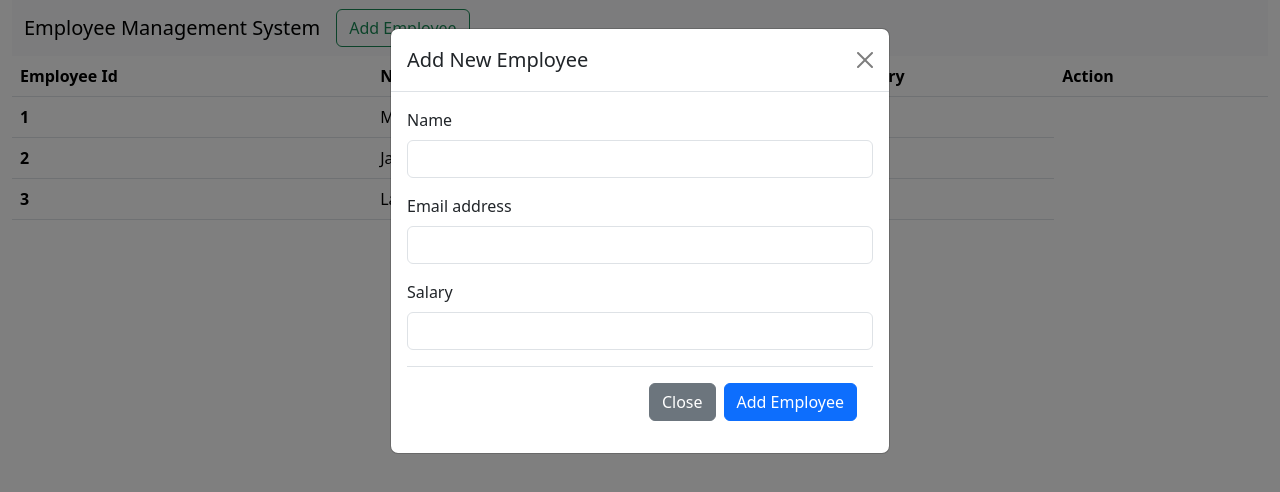
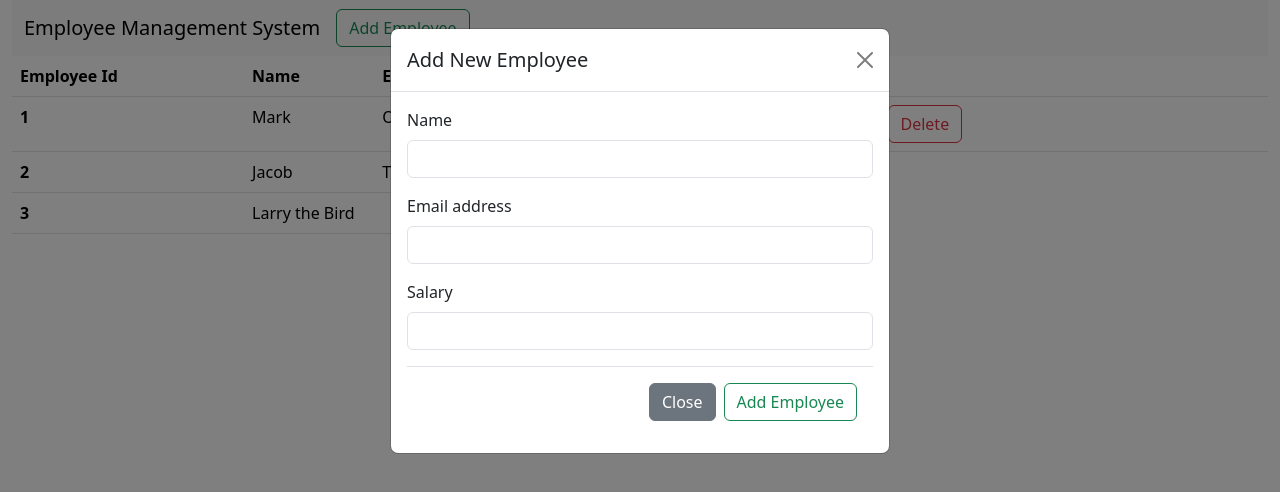
Before and after one commit to madhusankha90/Employee-Management-System, an Angular app in the folder employee-management-system/: page / in a window 1280 px wide. Both pictures are taken after a click on the button "Add Employee". Shown: the top 492 px of the page. Built offline with nearby package versions, Linux system fonts and the light colour scheme; no server answers.

Commit message:
add modal

```diff
--- a/employee-management-system/src/app/component/dashboard/dashboard.component.html
+++ b/employee-management-system/src/app/component/dashboard/dashboard.component.html
@@ -26,18 +26,23 @@
         <th scope="row">1</th>
         <td>Mark</td>
         <td>Otto</td>
-        <td></td>
+        <td>yyy</td>
+        <td>
+
+           <button type="button" class="btn btn-outline-primary me-2" data-bs-toggle="modal" data-bs-target="#editEmployee" (click)="editEmployee()">Edit Employee Details</button>
+            <button type="button" class="btn btn-outline-danger">Delete</button>
+        </td>
       </tr>
       <tr>
         <th scope="row">2</th>
         <td>Jacob</td>
         <td>Thornton</td>
-        <td></td>
+        <td>ddff</td>
       </tr>
       <tr>
         <th scope="row">3</th>
         <td colspan="2">Larry the Bird</td>
-        <td></td>
+        <td>dddd</td>
       </tr>
     </tbody>
   </table>
@@ -71,7 +76,7 @@
           <!--<button type="submit" class="btn btn-primary">Submit</button>-->
           <div class="modal-footer">
             <button type="button" class="btn btn-secondary" data-bs-dismiss="modal">Close</button>
-            <button type="button" class="btn btn-primary" (click)="addEmployee()">Add Employee</button>
+            <button type="button" class="btn btn-outline-success" (click)="addEmployee()">Add Employee</button>
           </div>
 
 
@@ -86,4 +91,45 @@
 </div>
 
 
+<!-- Edit employee Modal -->
+<div class="modal fade" id="editEmployee" tabindex="-1" aria-labelledby="exampleModalLabel" aria-hidden="true">
+  <div class="modal-dialog">
+    <div class="modal-content">
+      <div class="modal-header">
+        <h1 class="modal-title fs-5" id="exampleModalLabel">Edit Employee Data</h1>
+        <button type="button" class="btn-close" data-bs-dismiss="modal" aria-label="Close"></button>
+      </div>
+      <div class="modal-body">
+        <form [formGroup]="empDetail">
+          <div class="mb-3">
+            <label for="exampleInputEmail1" class="form-label">Name</label>
+            <input type="text" formControlName="name" class="form-control" id="name" aria-describedby="emailHelp">
+            </div>
+            <div class="mb-3">
+              <label for="exampleInputEmail1" class="form-label">Email address</label>
+              <input type="email" formControlName="email" class="form-control" id="email" aria-describedby="emailHelp">
+              </div>
+              <div class="mb-3">
+                <label for="exampleInputEmail1" class="form-label">Salary</label>
+                <input type="text" formControlName="salary" class="form-control" id="salary" aria-describedby="emailHelp">
+                </div>
+
+
+          <!--<button type="submit" class="btn btn-primary">Submit</button>-->
+          <div class="modal-footer">
+            <button type="button" class="btn btn-secondary" data-bs-dismiss="modal">Close</button>
+            <button type="button" class="btn btn-primary" (click)="addEmployee()">Edit Employee</button>
+          </div>
+
+
+
+        </form>
+
+      </div>
+
+    </div>
+  </div>
 </div>
+
+
+</div>
--- a/employee-management-system/src/app/component/dashboard/dashboard.component.ts
+++ b/employee-management-system/src/app/component/dashboard/dashboard.component.ts
@@ -65,4 +65,12 @@ export class DashboardComponent implements OnInit {
       }
     );
   }
+
+  editEmployee() {
+    this.empDetail.controls['id'].setValue(emp.id);
+    this.empDetail.controls['name'].setValue(emp.name);
+    this.empDetail.controls['email'].setValue(emp.email);
+    this.empDetail.controls['salary'].setValue(emp.salary);
+
+  }
 }
```
